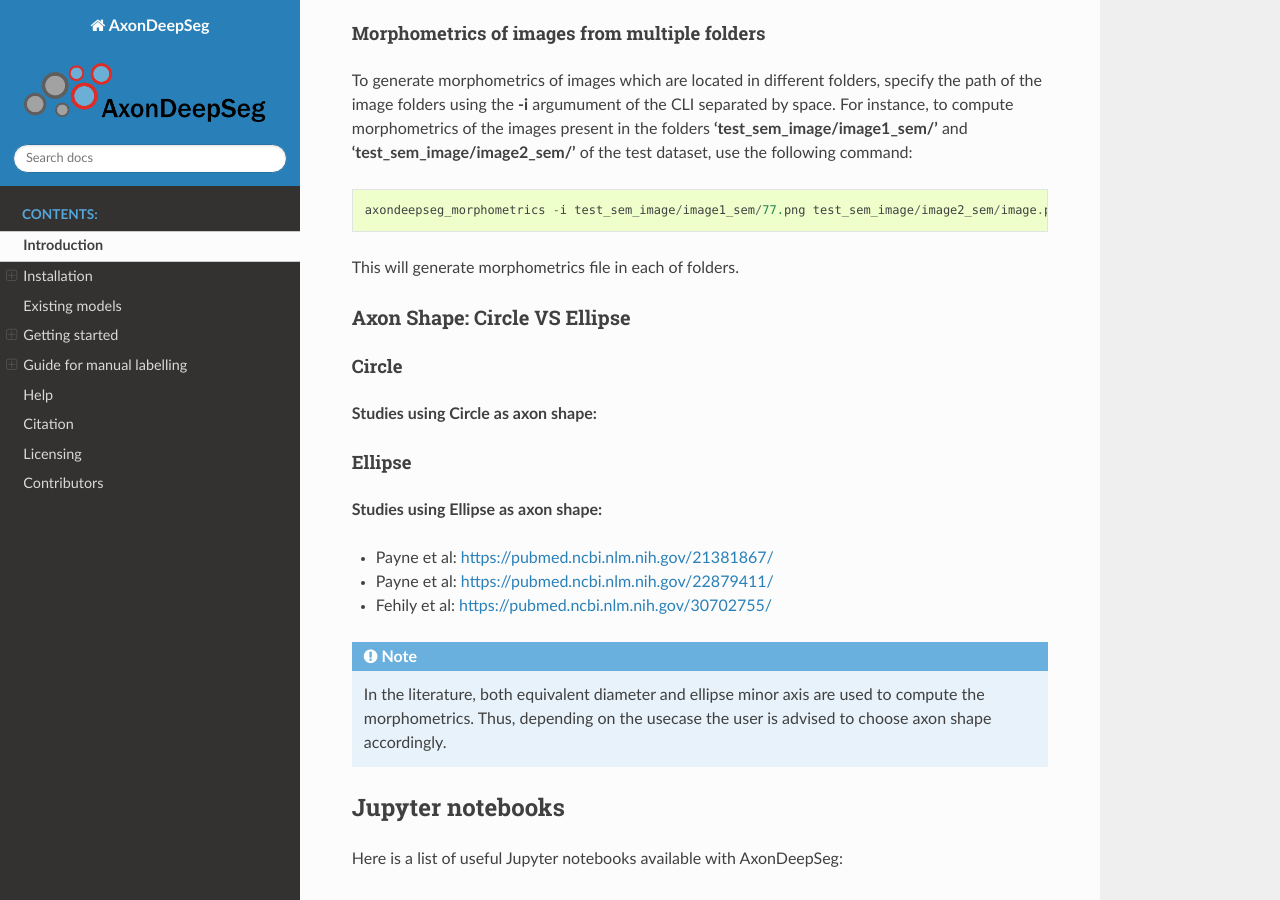
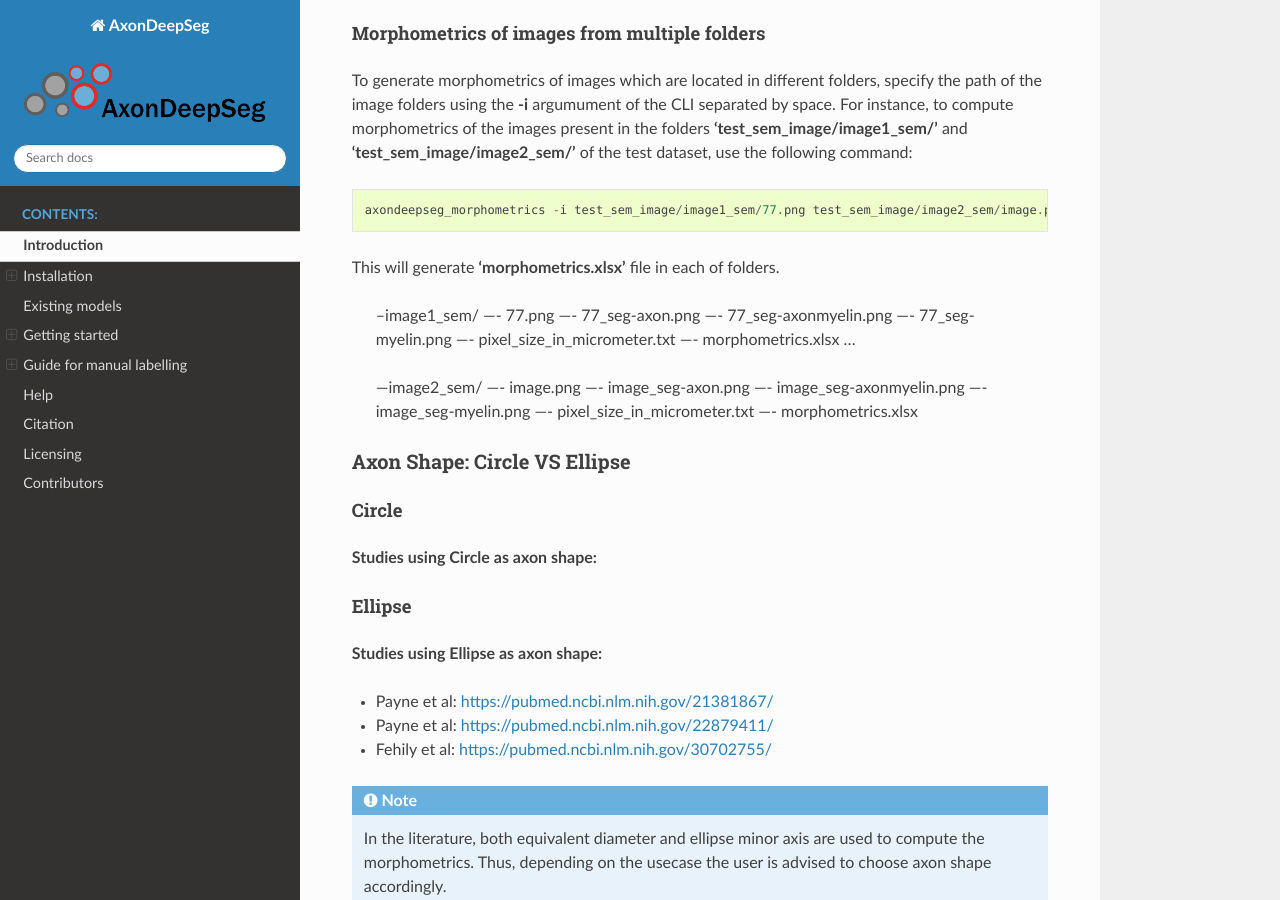
Before and after one commit to axondeepseg/axondeepseg, a Sphinx documentation site: the page built from docs/source/documentation.rst, in a window 1280 px wide and 900 px high, scrolled down 12389 px. Built offline with Sphinx 7.4.7 and the Read the Docs theme 2.0.0, drawn with Linux system fonts in a browser that asks for light colours.

Commit message:
Documentation: Add tree structure of directory

```diff
--- a/docs/source/documentation.rst
+++ b/docs/source/documentation.rst
@@ -364,7 +364,6 @@ This generates a morphometrics file in the image directory::
     ---- morphometrics.xlsx
     ...
 
-
 .. NOTE :: By default, AxonDeepSeg treats axon shape as **circle** and the calculation of the diameter is based on the axon area of the mask.
            For each axons, the equivalent diameter is computed, which is the diameter of a circle with the same area as the axon::
 
@@ -379,7 +378,24 @@ To generate morphometrics of images which are located in different folders, spec
 
     axondeepseg_morphometrics -i test_sem_image/image1_sem/77.png test_sem_image/image2_sem/image.png
 
-This will generate morphometrics file in each of folders.
+This will generate **'morphometrics.xlsx'** file in each of folders.
+
+    --image1_sem/
+    ---- 77.png
+    ---- 77_seg-axon.png
+    ---- 77_seg-axonmyelin.png
+    ---- 77_seg-myelin.png
+    ---- pixel_size_in_micrometer.txt
+    ---- morphometrics.xlsx
+    ...
+
+    --image2_sem/
+    ---- image.png
+    ---- image_seg-axon.png
+    ---- image_seg-axonmyelin.png
+    ---- image_seg-myelin.png
+    ---- pixel_size_in_micrometer.txt
+    ---- morphometrics.xlsx
 
 Axon Shape: Circle VS Ellipse
 ~~~~~~~~~~~~~~~~~~~~~~~~~~~~~
```
